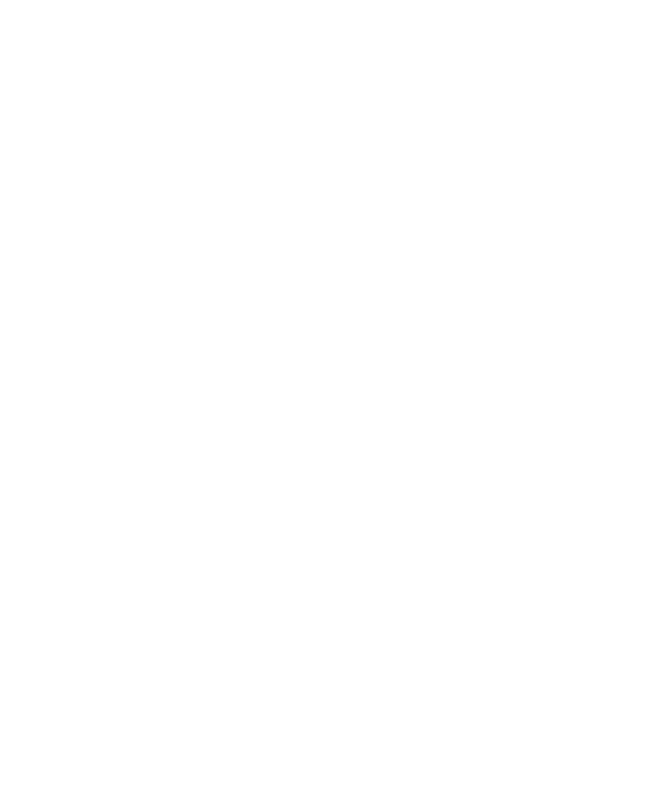
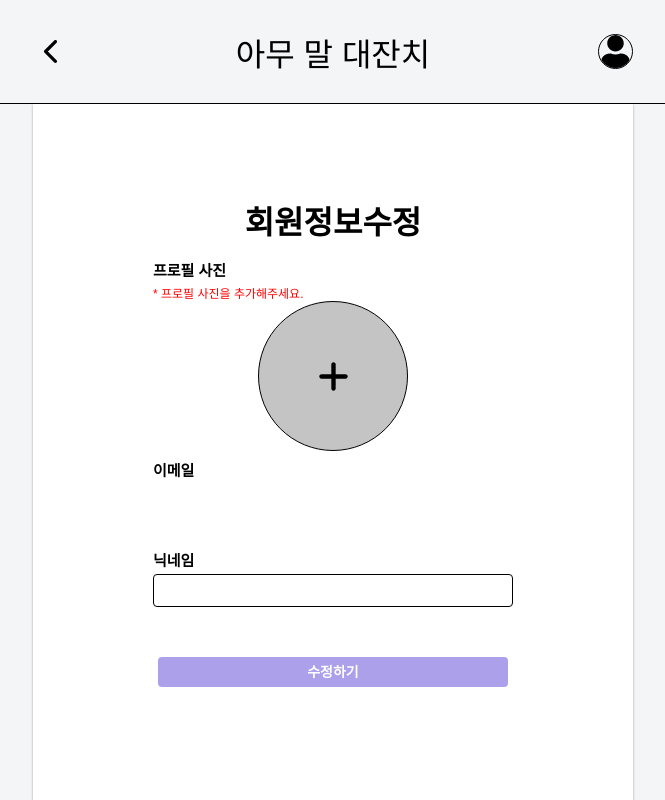
Before and after one commit to 100-hours-a-week/2-mason-park-community-fe-react, a React (Create React App) app in the folder app/: page /users/setting in a window 1280 px wide. Before the commit this address had no page. Shown: the whole page, without its empty margins (307-972 px from the left). Built offline with nearby package versions, Linux system fonts and the light colour scheme; a web font is replaced by a local one.

Commit message:
feat : 회원정보수정 구현

```diff
--- a/app/src/App.js
+++ b/app/src/App.js
@@ -6,6 +6,8 @@ import LoginPage from "./components/Login/LoginPage";
 import RegisterPage from "./components/Register/RegisterPage";
 import PostListPage from "./components/PostList/PostListPage";
 import PostEditPage from "./components/PostEdit/PostEditPage";
+import UserSettingPage from "./components/User/UserSettingPage";
+import UserSettingForm from "./components/User/UserSettingForm";
 
 function App() {
   return (
@@ -15,19 +17,25 @@ function App() {
         <Route path={"/"} element={<MainLayout />}>
 
             {/* 로그인 페이지 */}
-            <Route path={"/login"} element={<LoginPage />} />
+            <Route path={"login"} element={<LoginPage />} />
 
             {/* 회원가입 페이지 */}
-            <Route path={"/register"} element={<RegisterPage />} />
+            <Route path={"register"} element={<RegisterPage />} />
+
+
+            <Route path={"users"} element={<UserSettingPage />}>
+                {/* 회원정보수정 페이지 */}
+                <Route path={"setting"} element={<UserSettingForm/>} />
+            </Route>
 
             {/* 게시글 목록 페이지 */}
-            <Route path={"/"} element={<PostListPage />}/>
+            <Route path={""} element={<PostListPage />}/>
 
             {/* 게시글 작성 페이지 */}
-            <Route path={"/posts/write"} element={<PostEditPage />}/>
+            <Route path={"posts/write"} element={<PostEditPage />}/>
 
             {/* 게시글 수정 페이지 */}
-            <Route path={"/posts/:post_id/modify"} element={<PostEditPage />}/>
+            <Route path={"posts/:post_id/modify"} element={<PostEditPage />}/>
         </Route>
       </Routes>
     </>
--- a/app/src/api/user.js
+++ b/app/src/api/user.js
@@ -1,6 +1,6 @@
 import axios from "axios";
 
-export const getMyProfile = async () => {
+export const getMyProfileRequest = async () => {
     return await axios.request({
         method: "GET",
         url: "http://localhost:8080/api/users/me",
@@ -10,3 +10,15 @@ export const getMyProfile = async () => {
         withCredentials: true
     })
 }
+
+export const updateMyProfileRequest = async (data) => {
+    return await axios.request({
+        method: "PATCH",
+        url: "http://localhost:8080/api/users/me",
+        headers: {
+            "Content-Type": "application/json",
+        },
+        withCredentials: true,
+        data: data,
+    })
+}
--- a/app/src/components/Header/Header.styled.js
+++ b/app/src/components/Header/Header.styled.js
@@ -7,7 +7,7 @@ const S = {
         height: 100%;
 
         display: grid;
-        grid-template-columns: 150px auto 150px;
+        grid-template-columns: 35px auto 35px;
         align-items: center;
 
         position: relative;
--- a/app/src/components/Input/ImageInput.js
+++ b/app/src/components/Input/ImageInput.js
@@ -1,10 +1,13 @@
 import S from './ImageInput.styled'
 import SC from '../common/common.styled'
-import { useRef, useState } from "react";
+import {useEffect, useRef, useState} from "react";
 import {error} from "../../utils/utils";
+import {useAtomValue} from "jotai";
+import {userAtom} from "../../store/atoms";
 
 const ImageInput = ({title, name, type="file"}) => {
-    const [imageUrl, setImageUrl] = useState('');
+    const user = useAtomValue(userAtom);
+    const [imageUrl, setImageUrl] = useState(user.profile_image);
     const fileInputRef = useRef(null);
 
     const openInput = () => {
--- a/app/src/components/Input/ImageInput.styled.js
+++ b/app/src/components/Input/ImageInput.styled.js
@@ -24,6 +24,7 @@ const S = {
         justify-content: center;
         align-items: center;
 
+        border: 1px solid black;
         background-color: #c4c4c4;
         border-radius: 50%;
         overflow: hidden;
--- a/app/src/components/Login/LoginForm.js
+++ b/app/src/components/Login/LoginForm.js
@@ -7,7 +7,7 @@ import useForm from "../../hooks/useForm";
 import HelperMessage from "../common/HelperMessage";
 import {useAtom, useSetAtom} from "jotai";
 import {loginRequest} from "../../api/auth";
-import {getMyProfile} from "../../api/user";
+import {getMyProfileRequest} from "../../api/user";
 import {userAtom, commonErrorAtom as errorAtom} from "../../store/atoms";
 
 const LoginForm = () => {
@@ -72,7 +72,7 @@ const LoginForm = () => {
 
                 if (loginRes.status !== 200) return;
 
-                const meRes = await getMyProfile();
+                const meRes = await getMyProfileRequest();
                 if (meRes.status !== 200) return;
 
                 setUser(meRes.data.data);
--- /dev/null
+++ b/app/src/components/User/UserSettingForm.js
@@ -0,0 +1,131 @@
+import S from './UserSettingForm.styled'
+import ImageInput from "../Input/ImageInput";
+import TextInput from "../Input/TextInput";
+import {useAtom} from "jotai";
+import {commonErrorAtom as errorAtom} from "../../store/atoms";
+import {userAtom} from "../../store/atoms";
+import useForm from "../../hooks/useForm";
+import {existNickname} from "../../api/auth";
+import {error} from "../../utils/utils";
+import HelperMessage from "../common/HelperMessage";
+import FormButton from "../Button/FormButton";
+import {updateMyProfileRequest} from "../../api/user";
+import {Slide, toast, ToastContainer} from "react-toastify";
+import 'react-toastify/dist/ReactToastify.css';
+
+const UserSettingForm = () => {
+    const [user, setUser] = useAtom(userAtom);
+    const [errors, setErrors] = useAtom(errorAtom);
+    const { values, touched, disabled, handleChange, handleBlur, handleSubmit } = useForm({
+        initialValues: {
+            nickname: user.nickname
+        },
+        validate: async values => {
+            // 닉네임 유효성 검사 : 입력
+            if (!values.nickname) {
+                setErrors((prev) => {
+                    return {...prev, nickname: error.NICKNAME_BLANK }
+                });
+            }
+            // 닉네임 유효성 검사 : 공백 포함
+            else if (values.nickname.includes(' ')) {
+                setErrors((prev) => {
+                    return {...prev, nickname: error.NICKNAME_INCLUDE_SPACE };
+                });
+            }
+            // 닉네임 유효성 검사 : 길이
+            else if (values.nickname.length >= 11) {
+                setErrors((prev) => {
+                    return {...prev, nickname: error.NICKNAME_EXCEED_MAX_LEN };
+                });
+            }
+            // 닉네임 유효성 검사 : 중복
+            else if (values.nickname !== user.nickname) {
+                try {
+                    await existNickname(values.nickname);
+                    setErrors((prev) => {
+                        return {...prev, nickname: error.BLANK };
+                    });
+                } catch (e) {
+                    console.error(`${e.response.data.error} : ${e.response.data.message}`);
+                    setErrors((prev) => {
+                        return {...prev, nickname: error.NICKNAME_EXIST }
+                    });
+                }
+            }
+
+            return [values, errors];
+        },
+        onSubmit: async values => {
+            try {
+                // 이미지 변경 여부
+                const profile = localStorage.getItem("profileImage");
+                const data = {
+                    ...values,
+                    profile_image: profile ? profile : user.profile_image
+                }
+
+                // 회원 정보 수정 API 호출
+                const res = await updateMyProfileRequest(data);
+
+                if (res.status !== 200) return;
+
+                // 변경 사항 반영
+                setUser(prev => ({
+                    ...prev,
+                    nickname: data.nickname,
+                    profile_image: data.profile_image
+                }))
+
+                // 토스트 띄우기
+                toast.success('수정 완료', {
+                    position: "bottom-center",
+                    autoClose: 2000,
+                    hideProgressBar: true,
+                    closeOnClick: true,
+                    pauseOnHover: true,
+                    draggable: false,
+                    progress: undefined,
+                    theme: "colored",
+                    transition: Slide,
+                });
+            } catch (e) {
+                alert('수정 실패')
+                console.error(`${e.response.data.error} : ${e.response.data.message}`);
+            }
+        }
+    })
+    return(
+        <>
+            <S.Wrapper>
+                <S.Title>회원정보수정</S.Title>
+                <ImageInput
+                    title={"프로필 사진"}
+                    name={"profileImage"}
+                />
+                <S.TextWrapper>
+                    <S.Label>이메일</S.Label>
+                    <S.Content>{user.email}</S.Content>
+                </S.TextWrapper>
+                <S.TextInputWrapper>
+                    <TextInput
+                        title={"닉네임"}
+                        name={"nickname"}
+                        value={values.nickname}
+                        onChange={handleChange}
+                        onBlur={handleBlur}
+                    />
+                    <HelperMessage touched={touched.nickname} error={errors.nickname} />
+                </S.TextInputWrapper>
+                <FormButton
+                    title={"수정하기"}
+                    disabled={disabled}
+                    onClick={handleSubmit}
+                />
+                <ToastContainer/>
+            </S.Wrapper>
+        </>
+    )
+}
+
+export default UserSettingForm;
--- /dev/null
+++ b/app/src/components/User/UserSettingForm.styled.js
@@ -0,0 +1,41 @@
+import styled from "styled-components";
+
+const S = {
+    Wrapper: styled.div`
+        display: flex;
+        flex-direction: column;
+        align-items: center;
+    `,
+    Title: styled.div`
+        font-weight: 700;
+        font-size: 32px;
+        line-height: 38px;
+
+        margin-bottom: 20px;
+    `,
+    TextWrapper: styled.div`
+        width: 100%;
+        min-height: 90px;
+        display: flex;
+        flex-direction: column;
+        margin-top: 10px;
+    `,
+    Label: styled.span`
+        font-weight: 700;
+        font-size: 15px;
+        margin-bottom: 4px;
+        line-height: 18px;
+    `,
+    Content: styled.p`
+        font-size: 14px;
+        font-weight: 400;
+    `,
+    TextInputWrapper: styled.div`
+        width: 360px;
+        min-height: 95px;
+        display: flex;
+        flex-direction: column;
+    `
+}
+
+export default S;
--- /dev/null
+++ b/app/src/components/User/UserSettingPage.js
@@ -0,0 +1,23 @@
+import S from './UserSettingPage.styled'
+import {useAtomValue, useSetAtom} from "jotai";
+import {headerAtom, userAtom} from "../../store/atoms";
+import {useEffect} from "react";
+import {Outlet} from "react-router-dom";
+
+const UserSettingPage = () => {
+    const setHeader = useSetAtom(headerAtom);
+    const user = useAtomValue(userAtom);
+    useEffect(() => {
+        setHeader({
+            back: 2,
+            profile: true
+        })
+    }, [user])
+    return(
+        <S.Wrapper>
+            <Outlet/>
+        </S.Wrapper>
+    )
+}
+
+export default UserSettingPage;
--- /dev/null
+++ b/app/src/components/User/UserSettingPage.styled.js
@@ -0,0 +1,17 @@
+import styled from "styled-components";
+
+const S = {
+    Wrapper: styled.div`
+        width: 600px;
+        min-height: calc(100vh - 104px);
+        padding-top: 100px;
+
+        display: flex;
+        justify-content: center;
+
+        background-color: white;
+        box-shadow: 0 1px 3px rgba(0, 0, 0, 0.12), 0 1px 2px rgba(0, 0, 0, 0.24);
+    `
+}
+
+export default S;
```
